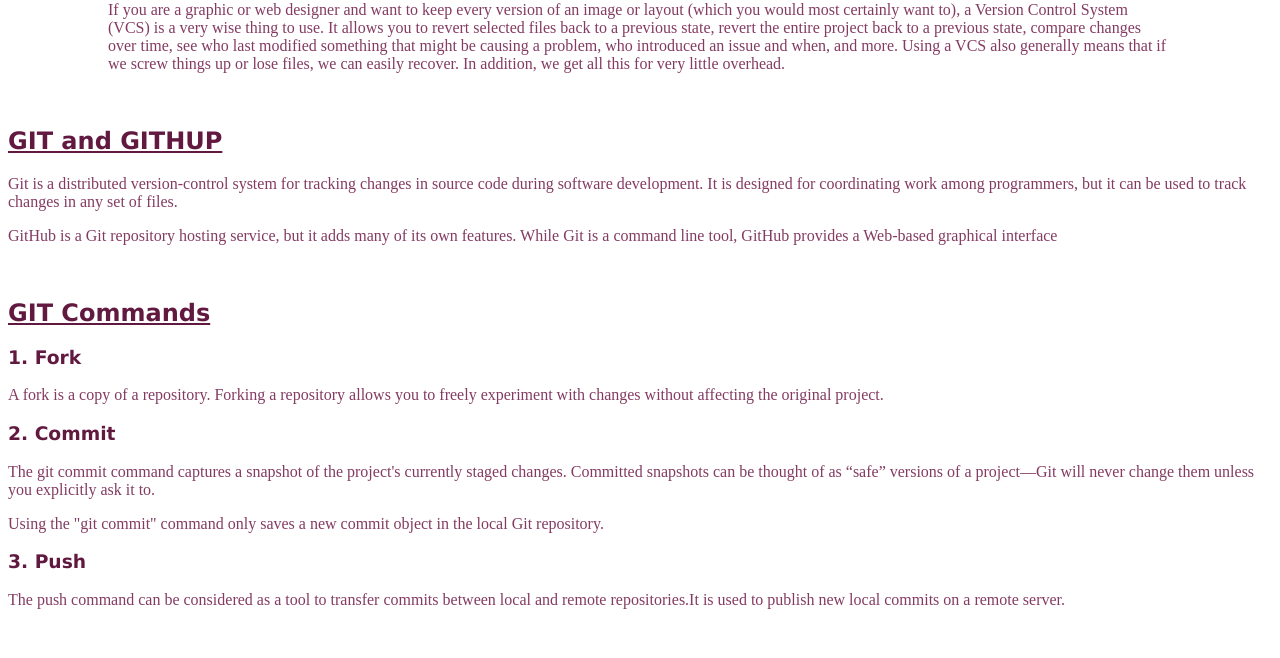
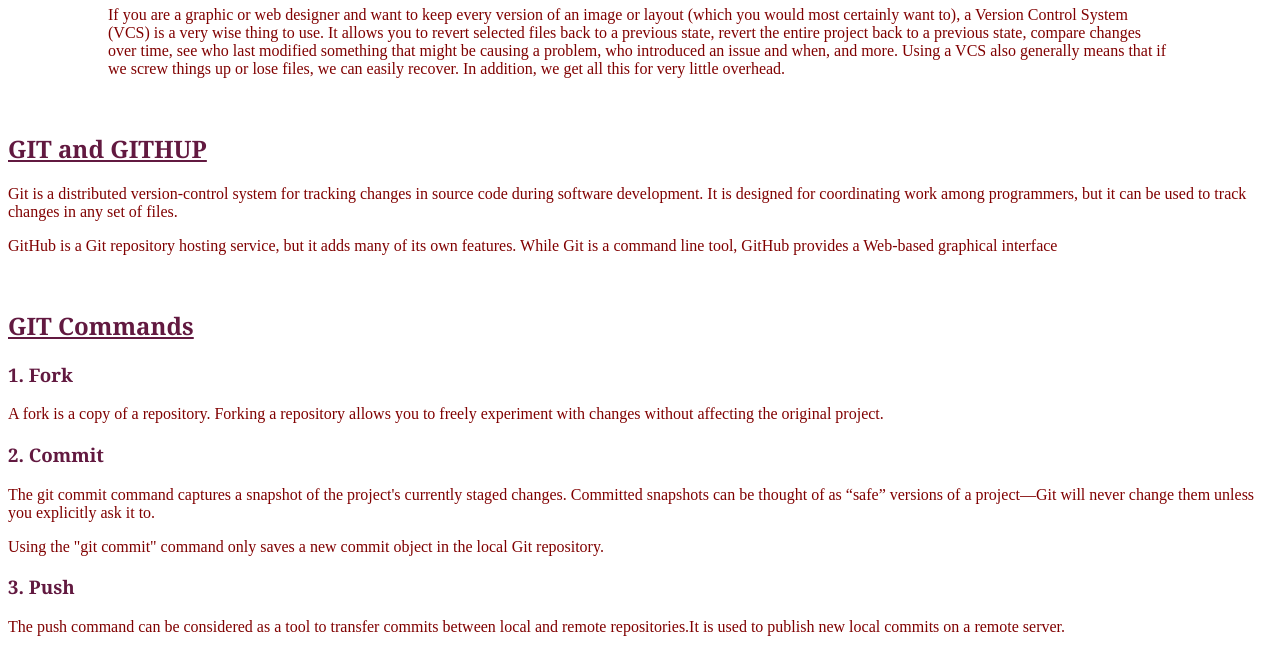
Before and after one commit to anurag-2122/anurag, a plain HTML site: page Github.html in a window 1280 px wide. Shown: the part 142-800 px from the top of the page. Drawn offline with Linux system fonts and the light colour scheme.

Commit message:
Update Github.html

```diff
--- a/Github.html
+++ b/Github.html
@@ -5,12 +5,12 @@
 <style type="text/css">
 h1,h2,h3{
 color:#621940;
-font-family:verdana;}
+font-family:georgia;}
 h2{ text-decoration:underline;}
 #div1{ margin: 0px 100px 0px 100px;}
 h1{ text-align:center;
 text-decoration:underline;}
-p{color:#843b62; }
+p{color:#800000; }
 </style>
 </head>
 <body>
```
